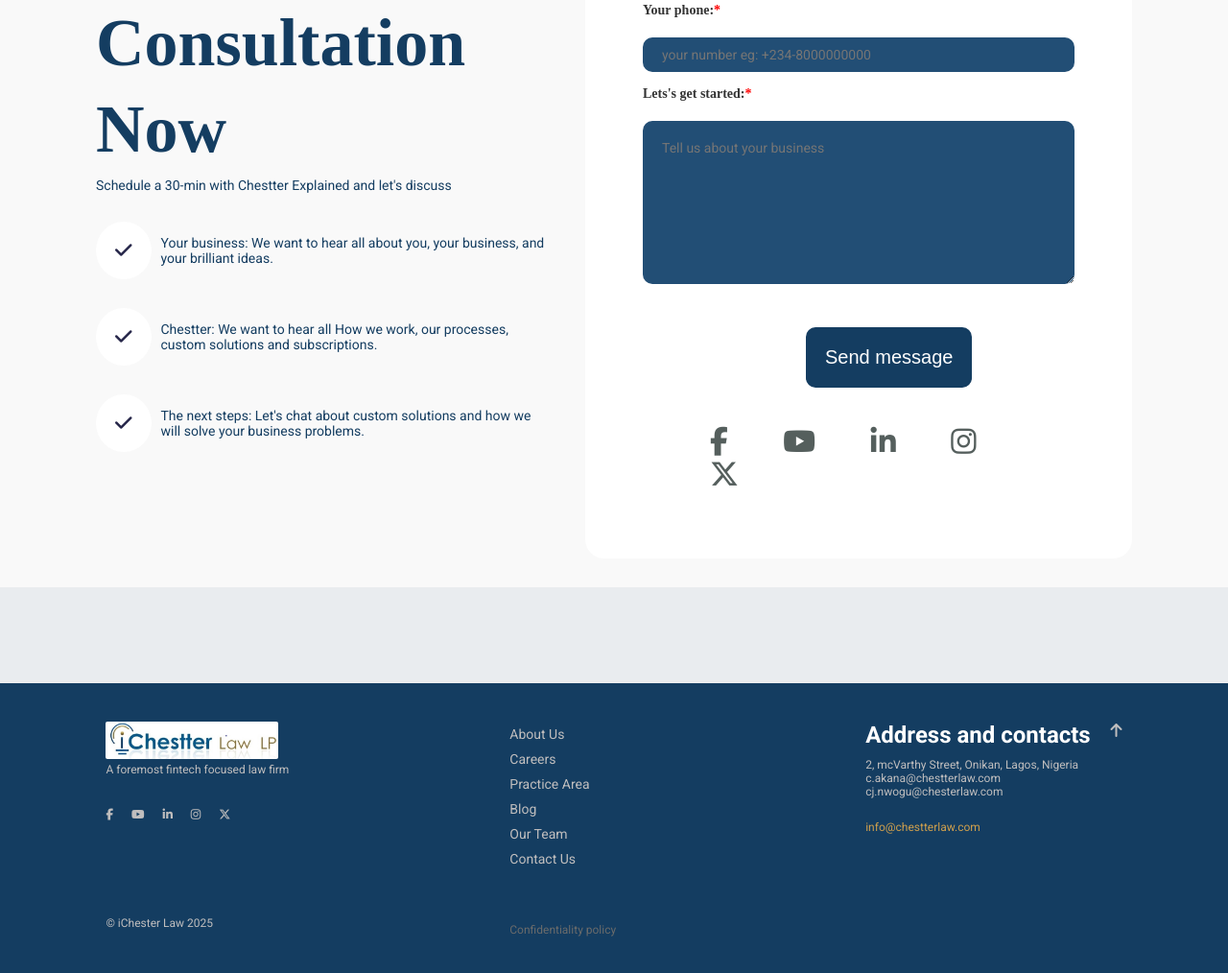
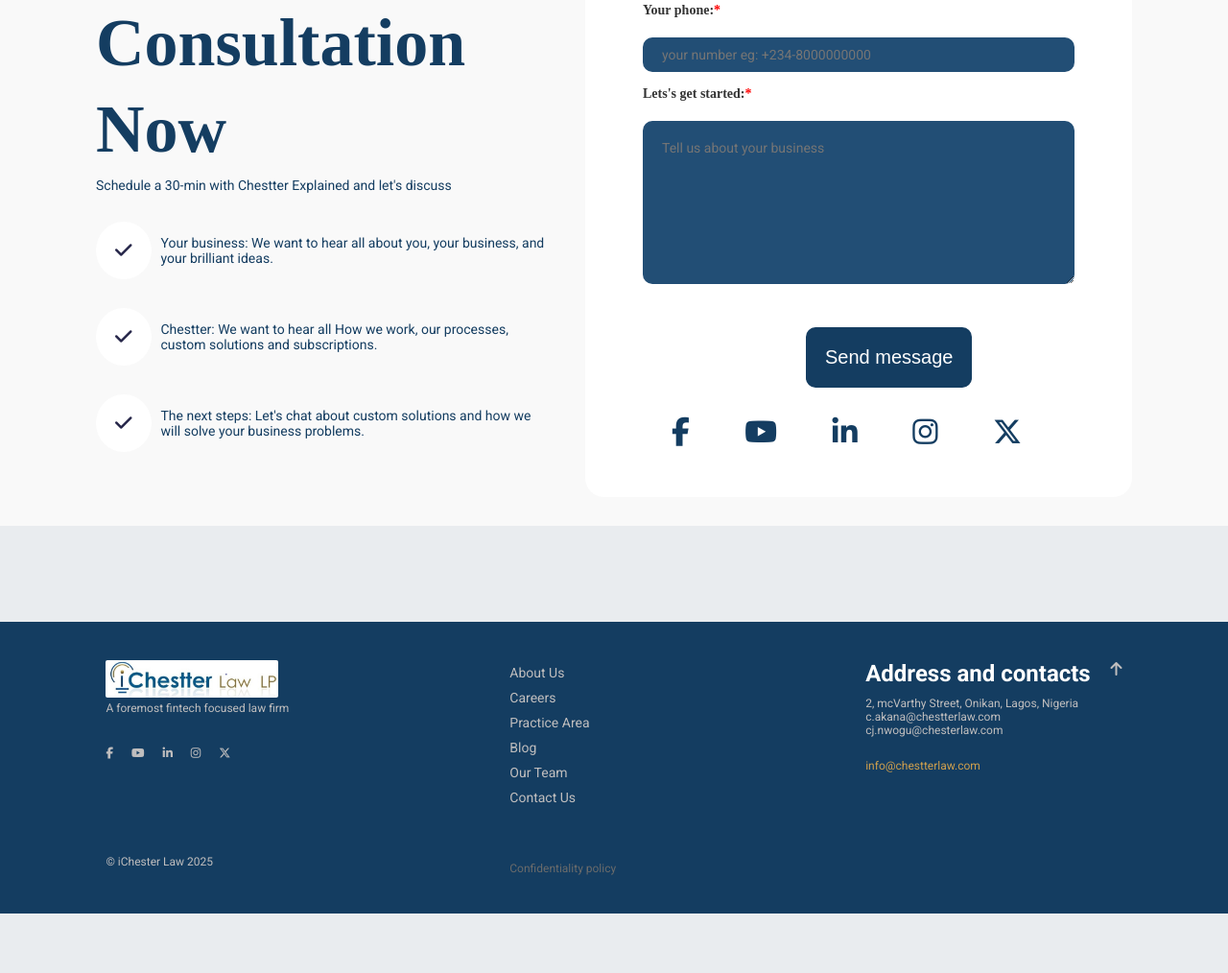
Before and after one commit to Ikolawole2020/ichester, a plain HTML site: page contact.html in a window 1280 px wide. Shown: the part 621-1635 px from the top of the page at 96% size. After the commit the page ends 1573 px from the top, so only its background shows below. Drawn offline with Linux system fonts and the light colour scheme.

Commit message:
Update contact.css

```diff
--- a/contact.css
+++ b/contact.css
@@ -164,11 +164,11 @@
 
 .contact-form-icon{
     font-size: 30px;
-    padding: 20px;
-    margin-left: 60px;
-    margin-top: 20px;
+    margin-top: 30px;
+    margin-left: 40px;
+
 }
 .contact-form-icon i{
     margin-right: 50px;
-    color: rgba(31, 45, 42, 0.76);
+    color: #143d61;
 }
```
